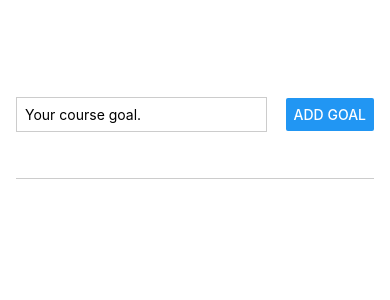
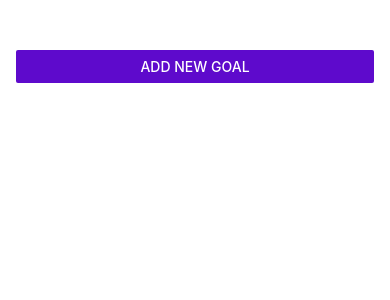
Before and after one commit to gbeto21/Couse-Goals-App, a React Native app: screen / in a window 390 px wide. Shown: the top 300 px of the page. Built offline with nearby package versions, Linux system fonts and the light colour scheme.

Commit message:
Adding a Modal screen

```diff
--- a/App.js
+++ b/App.js
@@ -1,11 +1,16 @@
 import { useState } from "react";
 import GoalItem from "./components/GoalItem";
 import GoalInput from "./components/GoalInput";
-import { StyleSheet, View, FlatList } from 'react-native';
+import { StyleSheet, View, FlatList, Button } from 'react-native';
 
 export default function App() {
 
+  const [showModal, setShowModal] = useState(false)
   const [goals, setGoals] = useState([])
+
+  function startAddGoalHandler() {
+    setShowModal(true)
+  }
 
   function addGoalhandler(enteredGoalText) {
     setGoals((currentGoals) => [
@@ -21,7 +26,8 @@
 
   return (
     <View style={styles.appContainer}>
-      <GoalInput onAddGoal={addGoalhandler} />
+      <Button title="Add New Goal" color="#5e0acc" onPress={startAddGoalHandler} />
+      <GoalInput onAddGoal={addGoalhandler} visible={showModal} />
       <View style={styles.goalsContainer}>
         <FlatList
           data={goals}
--- a/components/GoalInput.js
+++ b/components/GoalInput.js
@@ -1,4 +1,10 @@
-import { View, TextInput, Button, StyleSheet } from "react-native";
+import {
+    View,
+    TextInput,
+    Button,
+    StyleSheet,
+    Modal
+} from "react-native";
 import { useState } from "react";
 
 
@@ -35,6 +41,7 @@
     })
 
     return (
+        <Modal visible={props.visible} animationType="slide">
             <View style={styles.inputContainer}>
                 <TextInput
                     style={styles.textInput}
@@ -47,6 +54,7 @@
                     onPress={addGoalhandler}
                 />
             </View>
+        </Modal>
     )
 }
 
```
Lines whose indentation alone changed are shown as unchanged.
